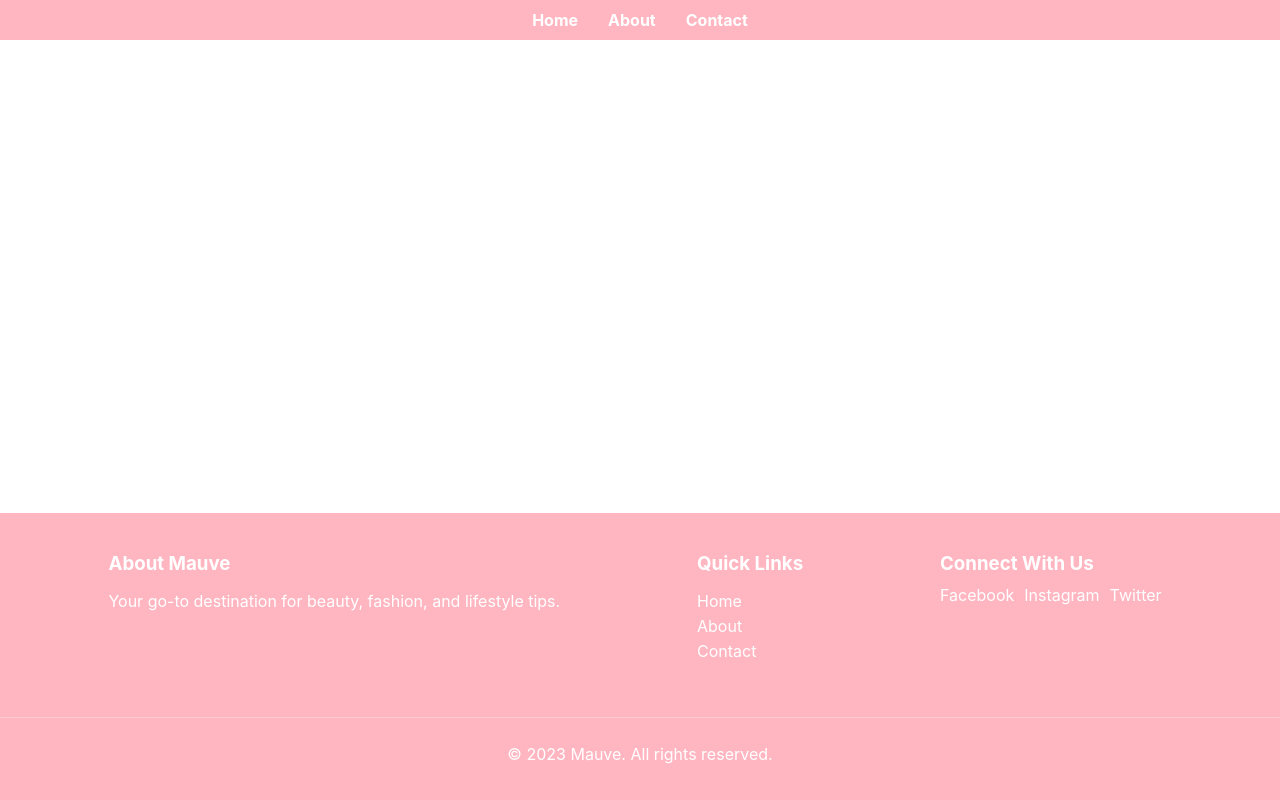
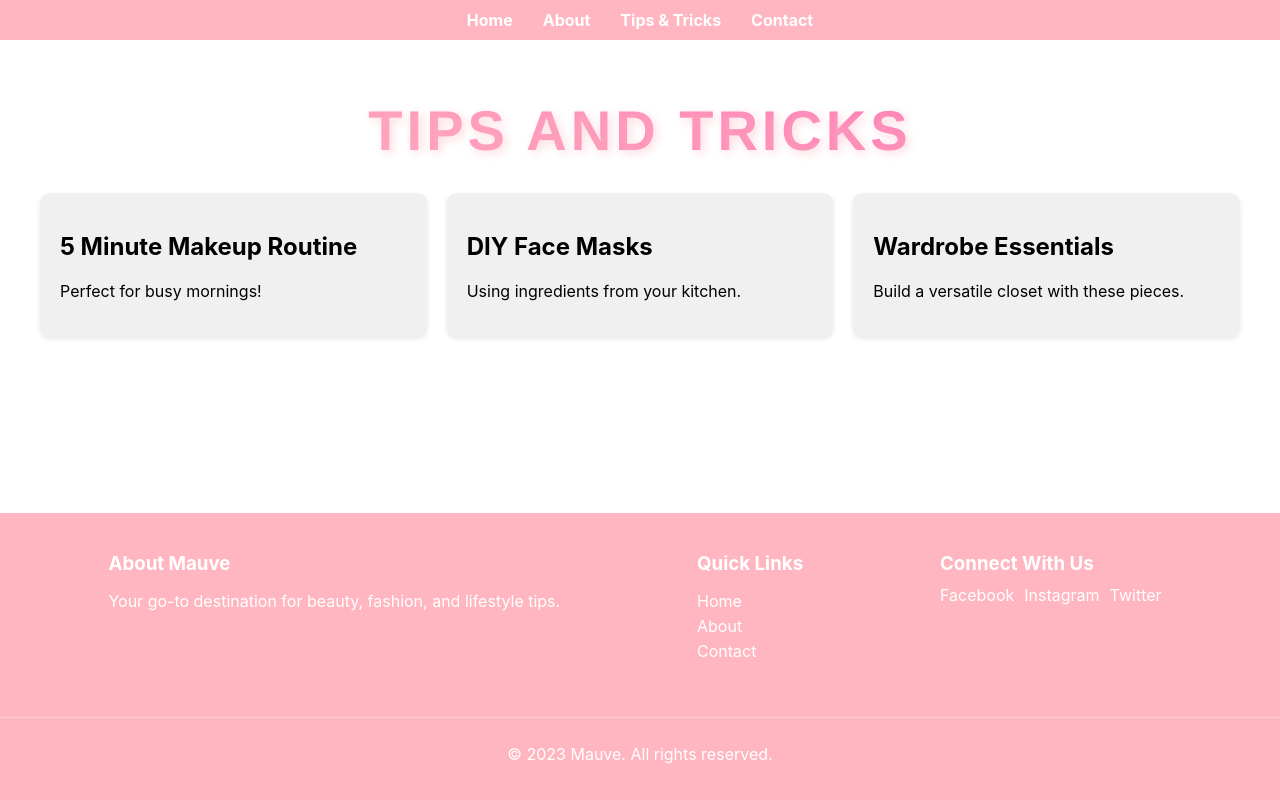
Before and after one commit to elizabethvilloria/blog, a React (Create React App) app: page /tips in a window 1280 px wide. Built offline with nearby package versions, Linux system fonts and the light colour scheme.

Commit message:
Added a Tips and Tricks page

```diff
--- a/src/App.css
+++ b/src/App.css
@@ -360,3 +360,22 @@ h1:hover {
   padding-top: 10px;
   border-top: 1px solid rgba(255, 255, 255, 0.3);
 }
+
+.tips-and-tricks {
+  max-width: 1200px;
+  margin: 0 auto;
+  padding: 20px;
+}
+
+.tips-grid {
+  display: grid;
+  grid-template-columns: repeat(auto-fit, minmax(250px, 1fr));
+  gap: 20px;
+}
+
+.tip-card {
+  background-color: #f0f0f0;
+  border-radius: 10px;
+  padding: 20px;
+  box-shadow: 0 2px 5px rgba(0,0,0,0.1);
+}
--- a/src/App.js
+++ b/src/App.js
@@ -8,6 +8,7 @@ import Navigation from './Navigation';
 import About from './About';
 import Contact from './Contact';
 import Footer from './Footer';
+import TipsAndTricks from './TipsAndTricks';
 
 function App() {
   return (
@@ -23,6 +24,7 @@ function App() {
               <Route path="/order-confirmation" element={<OrderConfirmation />} />
               <Route path="/about" element={<About />} />
               <Route path="/contact" element={<Contact />} />
+              <Route path="/tips" element={<TipsAndTricks />} />
             </Routes>
           </main>
           <Footer />
--- a/src/Navigation.js
+++ b/src/Navigation.js
@@ -6,6 +6,7 @@ const Navigation = () => {
     <nav className="navigation">
       <Link to="/" className="nav-link">Home</Link>
       <Link to="/about" className="nav-link">About</Link>
+      <Link to="/tips" className="nav-link">Tips & Tricks</Link>
       <Link to="/contact" className="nav-link">Contact</Link>
     </nav>
   );
--- /dev/null
+++ b/src/TipsAndTricks.js
@@ -0,0 +1,25 @@
+import React from 'react';
+
+const TipsAndTricks = () => {
+  const tips = [
+    { id: 1, title: "5 Minute Makeup Routine", content: "Perfect for busy mornings!" },
+    { id: 2, title: "DIY Face Masks", content: "Using ingredients from your kitchen." },
+    { id: 3, title: "Wardrobe Essentials", content: "Build a versatile closet with these pieces." },
+  ];
+
+  return (
+    <div className="tips-and-tricks">
+      <h1>Tips and Tricks</h1>
+      <div className="tips-grid">
+        {tips.map(tip => (
+          <div key={tip.id} className="tip-card">
+            <h2>{tip.title}</h2>
+            <p>{tip.content}</p>
+          </div>
+        ))}
+      </div>
+    </div>
+  );
+};
+
+export default TipsAndTricks;
```
